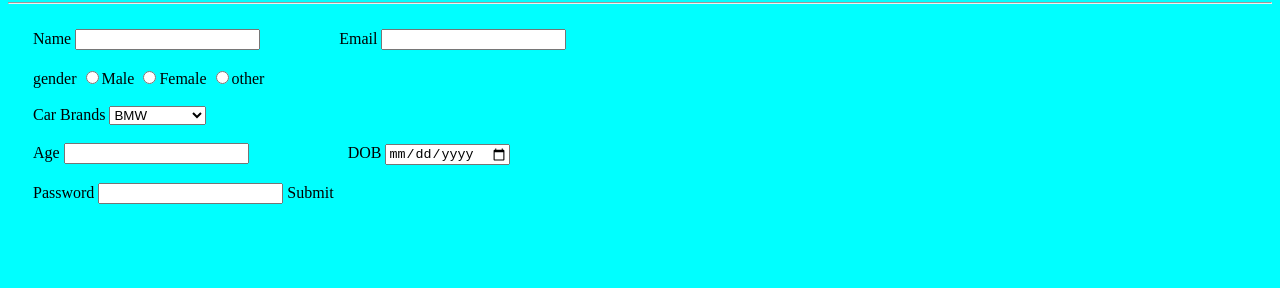
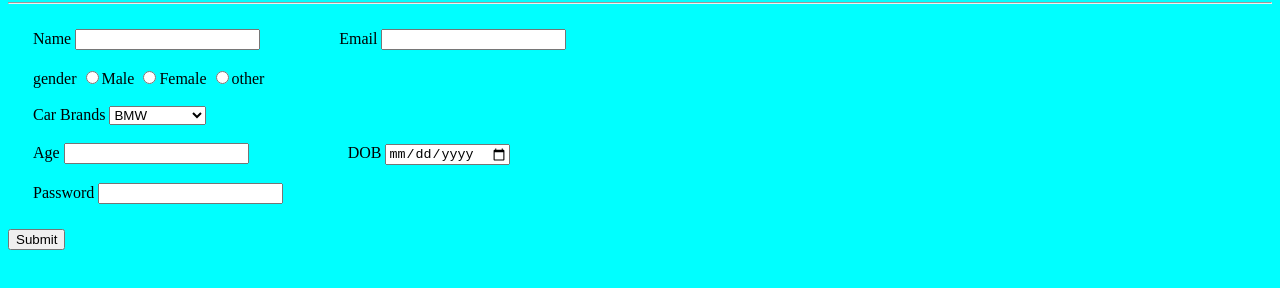
Before and after one commit to acciojob/signup-form-car-shubhangi1329, a website: page main.html in a window 1280 px wide. Shown: the part 78-366 px from the top of the page. Drawn offline with Linux system fonts and the light colour scheme.

Commit message:
finaldoc

```diff
--- a/main.html
+++ b/main.html
@@ -35,11 +35,12 @@
         <br><br>
         <label for="password">Password</label>
         <input type="password" required id="password">
-	    <button" type="submit">Submit</button>
+
 
 
 
     </form>
+	<button type="submit">Submit</button>
     <script type="text/javascript" src="./script.js">
 </script>
 
```
